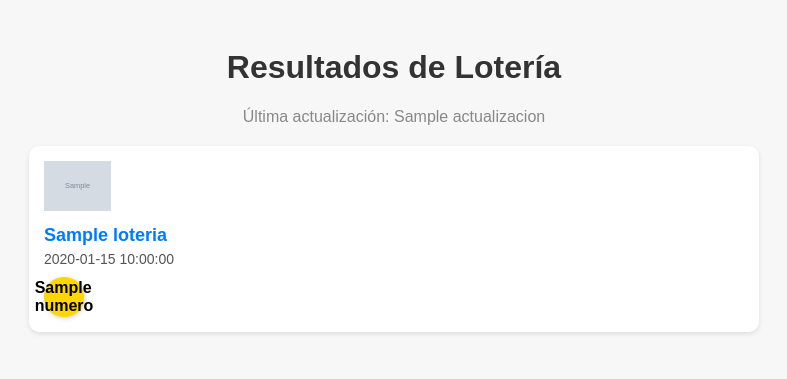
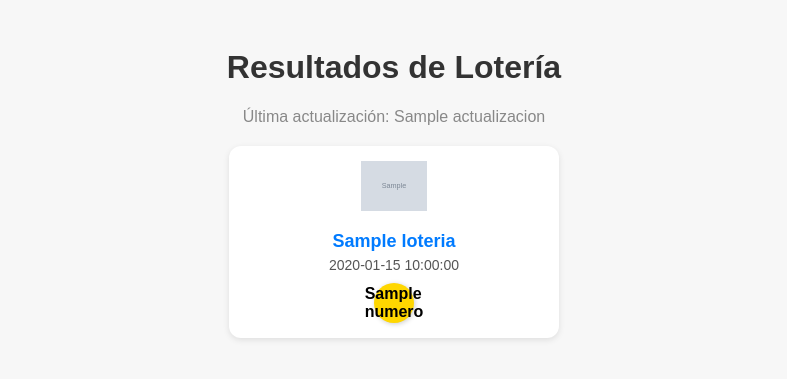
Before and after one commit to LaBalbaChuky/loterias-flask, a Flask app: template templates/resultados.html in a window 1280 px wide. Shown: the top 379 px of the page, without its empty margins (246-1033 px from the left). Run offline with Flask 3, Linux system fonts and the light colour scheme; the template is opened without the code that fills it: most values are stand-ins (such as "Sample title", 1, 10 or a date in 2020); grey boxes marked "Sample" are stand-in pictures.

Commit message:
Update resultados.html

```diff
--- a/templates/resultados.html
+++ b/templates/resultados.html
@@ -19,19 +19,28 @@
       color: #888;
       margin-bottom: 20px;
     }
+    .contenedor-loterias {
+      display: flex;
+      flex-wrap: wrap;
+      justify-content: center;
+      gap: 20px;
+    }
     .loteria {
       background: white;
-      border-radius: 10px;
+      border-radius: 12px;
       padding: 15px;
-      margin: 10px auto;
-      max-width: 700px;
-      box-shadow: 0 2px 5px rgba(0,0,0,0.1);
+      width: 300px;
+      box-shadow: 0 2px 6px rgba(0, 0, 0, 0.1);
+      display: flex;
+      flex-direction: column;
+      align-items: center;
     }
     .titulo {
       font-weight: bold;
       font-size: 18px;
       color: #007bff;
-      margin-bottom: 5px;
+      margin: 10px 0 5px;
+      text-align: center;
     }
     .game-date {
       font-size: 14px;
@@ -41,7 +50,8 @@
     .numeros {
       display: flex;
       flex-wrap: wrap;
-      gap: 10px;
+      gap: 8px;
+      justify-content: center;
     }
     .bola {
       background: gold;
@@ -65,6 +75,7 @@
   <h1>Resultados de Lotería</h1>
   <p class="fecha">Última actualización: {{ actualizacion }}</p>
 
+  <div class="contenedor-loterias">
     {% for l in loterias %}
       <div class="loteria">
         <img src="{{ l.imagen }}" alt="{{ l.nombre }}">
@@ -77,5 +88,6 @@
         </div>
       </div>
     {% endfor %}
+  </div>
 </body>
 </html>
```
Lines whose indentation alone changed are shown as unchanged.
